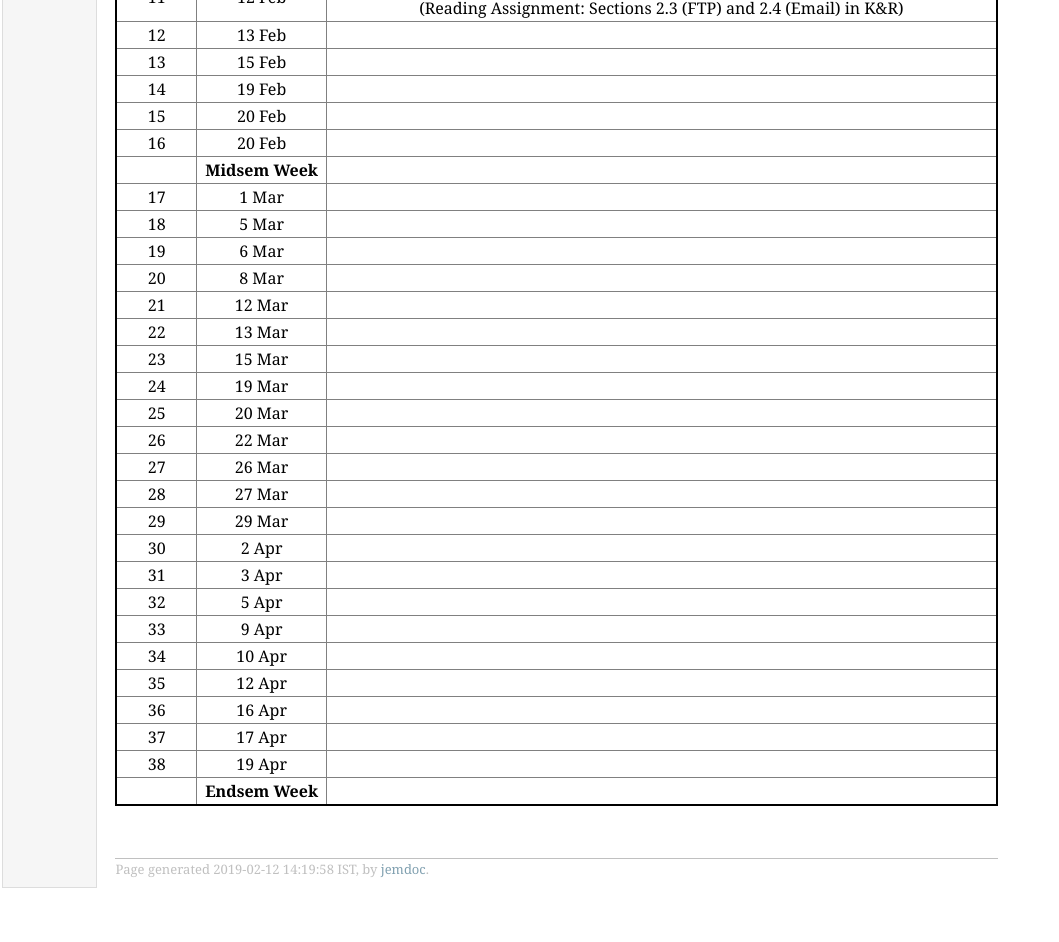
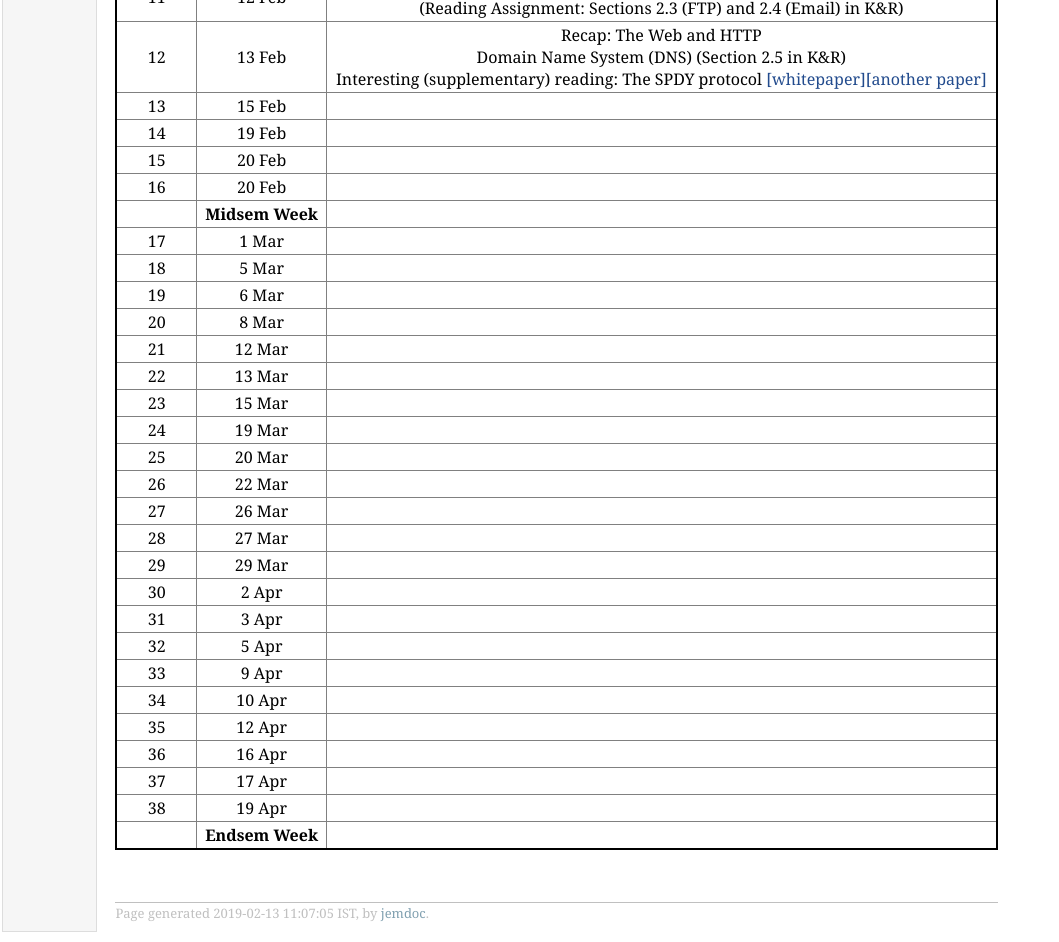
Before and after one commit to NehaKaranjkar/NehaKaranjkar.github.io, a plain HTML site: page cs348.html in a window 1280 px wide. Shown: the part 1164-2106 px from the top of the page, without its empty margins (0-1059 px from the left). Before the commit the page ends 2062 px from the top, so only its background shows below. Drawn offline with Linux system fonts and the light colour scheme.

Commit message:
lecture:DNS

```diff
--- a/cs348.html
+++ b/cs348.html
@@ -77,39 +77,39 @@ Demo code (TCP sockets): <a href="./348/Server.py.html">Server.py</a> and <a hre
 <tr class="r21"><td class="c1">
 10 </td><td class="c2"> 8 Feb  </td><td class="c3"> Socket Programming </td></tr>
 <tr class="r22"><td class="c1"> 11 </td><td class="c2"> 12 Feb </td><td class="c3"> The Web, HTTP, Cookies and Web Caching <a href="./348/4.pdf">[Slides]</a><br />(Reading Assignment: Sections 2.3 (FTP) and 2.4 (Email) in K&amp;R)</td></tr>
-<tr class="r24"><td class="c1"> 12 </td><td class="c2"> 13 Feb </td><td class="c3">  </td></tr>
-<tr class="r25"><td class="c1"> 13 </td><td class="c2"> 15 Feb </td><td class="c3">  </td></tr>
-<tr class="r26"><td class="c1"> 14 </td><td class="c2"> 19 Feb </td><td class="c3">  </td></tr>
-<tr class="r27"><td class="c1"> 15 </td><td class="c2"> 20 Feb </td><td class="c3">  </td></tr>
-<tr class="r28"><td class="c1"> 16 </td><td class="c2"> 20 Feb </td><td class="c3">  </td></tr>
-<tr class="r29"><td class="c1"> </td><td class="c2"> <b>Midsem Week</b> </td><td class="c3">  </td></tr>
-<tr class="r30"><td class="c1">17 </td><td class="c2"> 1 Mar  </td><td class="c3">  </td></tr>
-<tr class="r31"><td class="c1">  18 </td><td class="c2"> 5 Mar  </td><td class="c3">  </td></tr>
-<tr class="r32"><td class="c1">  19 </td><td class="c2"> 6 Mar  </td><td class="c3">  </td></tr>
-<tr class="r33"><td class="c1">  20 </td><td class="c2"> 8 Mar  </td><td class="c3">  </td></tr>
-<tr class="r34"><td class="c1">  21 </td><td class="c2"> 12 Mar </td><td class="c3">  </td></tr>
-<tr class="r35"><td class="c1"> 22 </td><td class="c2"> 13 Mar </td><td class="c3">  </td></tr>
-<tr class="r36"><td class="c1"> 23 </td><td class="c2"> 15 Mar </td><td class="c3">  </td></tr>
-<tr class="r37"><td class="c1"> 24 </td><td class="c2"> 19 Mar </td><td class="c3">  </td></tr>
-<tr class="r38"><td class="c1"> 25 </td><td class="c2"> 20 Mar </td><td class="c3">  </td></tr>
-<tr class="r39"><td class="c1"> 26 </td><td class="c2"> 22 Mar </td><td class="c3">  </td></tr>
-<tr class="r40"><td class="c1"> 27 </td><td class="c2"> 26 Mar </td><td class="c3">  </td></tr>
-<tr class="r41"><td class="c1"> 28 </td><td class="c2"> 27 Mar </td><td class="c3">  </td></tr>
-<tr class="r42"><td class="c1"> 29 </td><td class="c2"> 29 Mar </td><td class="c3">  </td></tr>
-<tr class="r43"><td class="c1"> 30 </td><td class="c2"> 2  Apr  </td><td class="c3">  </td></tr>
-<tr class="r44"><td class="c1"> 31 </td><td class="c2"> 3  Apr  </td><td class="c3">  </td></tr>
-<tr class="r45"><td class="c1"> 32 </td><td class="c2"> 5  Apr  </td><td class="c3">  </td></tr>
-<tr class="r46"><td class="c1"> 33 </td><td class="c2"> 9  Apr  </td><td class="c3">  </td></tr>
-<tr class="r47"><td class="c1">34 </td><td class="c2"> 10 Apr </td><td class="c3">  </td></tr>
-<tr class="r48"><td class="c1"> 35 </td><td class="c2"> 12 Apr </td><td class="c3">  </td></tr>
-<tr class="r49"><td class="c1"> 36 </td><td class="c2"> 16 Apr </td><td class="c3">  </td></tr>
-<tr class="r50"><td class="c1"> 37 </td><td class="c2"> 17 Apr </td><td class="c3">  </td></tr>
-<tr class="r51"><td class="c1"> 38 </td><td class="c2"> 19 Apr </td><td class="c3">  </td></tr>
-<tr class="r52"><td class="c1"> </td><td class="c2"> <b>Endsem Week</b> </td><td class="c3">
+<tr class="r24"><td class="c1"> 12 </td><td class="c2"> 13 Feb </td><td class="c3"> Recap: The Web and HTTP <br /> Domain Name System (DNS) (Section 2.5 in K&amp;R)<br />Interesting (supplementary) reading: The SPDY protocol <a href="https://www.chromium.org/spdy/spdy-whitepaper">[whitepaper]</a><a href="https://www.usenix.org/system/files/conference/nsdi14/nsdi14-paper-wang_xiao_sophia.pdf">[another paper]</a></td></tr>
+<tr class="r30"><td class="c1"> 13 </td><td class="c2"> 15 Feb </td><td class="c3">  </td></tr>
+<tr class="r31"><td class="c1"> 14 </td><td class="c2"> 19 Feb </td><td class="c3">  </td></tr>
+<tr class="r32"><td class="c1"> 15 </td><td class="c2"> 20 Feb </td><td class="c3">  </td></tr>
+<tr class="r33"><td class="c1"> 16 </td><td class="c2"> 20 Feb </td><td class="c3">  </td></tr>
+<tr class="r34"><td class="c1"> </td><td class="c2"> <b>Midsem Week</b> </td><td class="c3">  </td></tr>
+<tr class="r35"><td class="c1">17 </td><td class="c2"> 1 Mar  </td><td class="c3">  </td></tr>
+<tr class="r36"><td class="c1">  18 </td><td class="c2"> 5 Mar  </td><td class="c3">  </td></tr>
+<tr class="r37"><td class="c1">  19 </td><td class="c2"> 6 Mar  </td><td class="c3">  </td></tr>
+<tr class="r38"><td class="c1">  20 </td><td class="c2"> 8 Mar  </td><td class="c3">  </td></tr>
+<tr class="r39"><td class="c1">  21 </td><td class="c2"> 12 Mar </td><td class="c3">  </td></tr>
+<tr class="r40"><td class="c1"> 22 </td><td class="c2"> 13 Mar </td><td class="c3">  </td></tr>
+<tr class="r41"><td class="c1"> 23 </td><td class="c2"> 15 Mar </td><td class="c3">  </td></tr>
+<tr class="r42"><td class="c1"> 24 </td><td class="c2"> 19 Mar </td><td class="c3">  </td></tr>
+<tr class="r43"><td class="c1"> 25 </td><td class="c2"> 20 Mar </td><td class="c3">  </td></tr>
+<tr class="r44"><td class="c1"> 26 </td><td class="c2"> 22 Mar </td><td class="c3">  </td></tr>
+<tr class="r45"><td class="c1"> 27 </td><td class="c2"> 26 Mar </td><td class="c3">  </td></tr>
+<tr class="r46"><td class="c1"> 28 </td><td class="c2"> 27 Mar </td><td class="c3">  </td></tr>
+<tr class="r47"><td class="c1"> 29 </td><td class="c2"> 29 Mar </td><td class="c3">  </td></tr>
+<tr class="r48"><td class="c1"> 30 </td><td class="c2"> 2  Apr  </td><td class="c3">  </td></tr>
+<tr class="r49"><td class="c1"> 31 </td><td class="c2"> 3  Apr  </td><td class="c3">  </td></tr>
+<tr class="r50"><td class="c1"> 32 </td><td class="c2"> 5  Apr  </td><td class="c3">  </td></tr>
+<tr class="r51"><td class="c1"> 33 </td><td class="c2"> 9  Apr  </td><td class="c3">  </td></tr>
+<tr class="r52"><td class="c1">34 </td><td class="c2"> 10 Apr </td><td class="c3">  </td></tr>
+<tr class="r53"><td class="c1"> 35 </td><td class="c2"> 12 Apr </td><td class="c3">  </td></tr>
+<tr class="r54"><td class="c1"> 36 </td><td class="c2"> 16 Apr </td><td class="c3">  </td></tr>
+<tr class="r55"><td class="c1"> 37 </td><td class="c2"> 17 Apr </td><td class="c3">  </td></tr>
+<tr class="r56"><td class="c1"> 38 </td><td class="c2"> 19 Apr </td><td class="c3">  </td></tr>
+<tr class="r57"><td class="c1"> </td><td class="c2"> <b>Endsem Week</b> </td><td class="c3">
 </td></tr></table>
 <div id="footer">
 <div id="footer-text">
-Page generated 2019-02-12 14:19:58 IST, by <a href="http://jemdoc.jaboc.net/">jemdoc</a>.
+Page generated 2019-02-13 11:07:05 IST, by <a href="http://jemdoc.jaboc.net/">jemdoc</a>.
 </div>
 </div>
 </td>
```
Also changed, not shown: Bio.html (+1 -1 lines), Links.html (+1 -1 lines), Projects.html (+1 -1 lines), Research.html (+1 -1 lines), SparcQemu.html (+1 -1 lines), Teaching.html (+1 -1 lines), Tutorials.html (+1 -1 lines), cs378.html (+1 -1 lines), index.html (+1 -1 lines), 1 other file.
